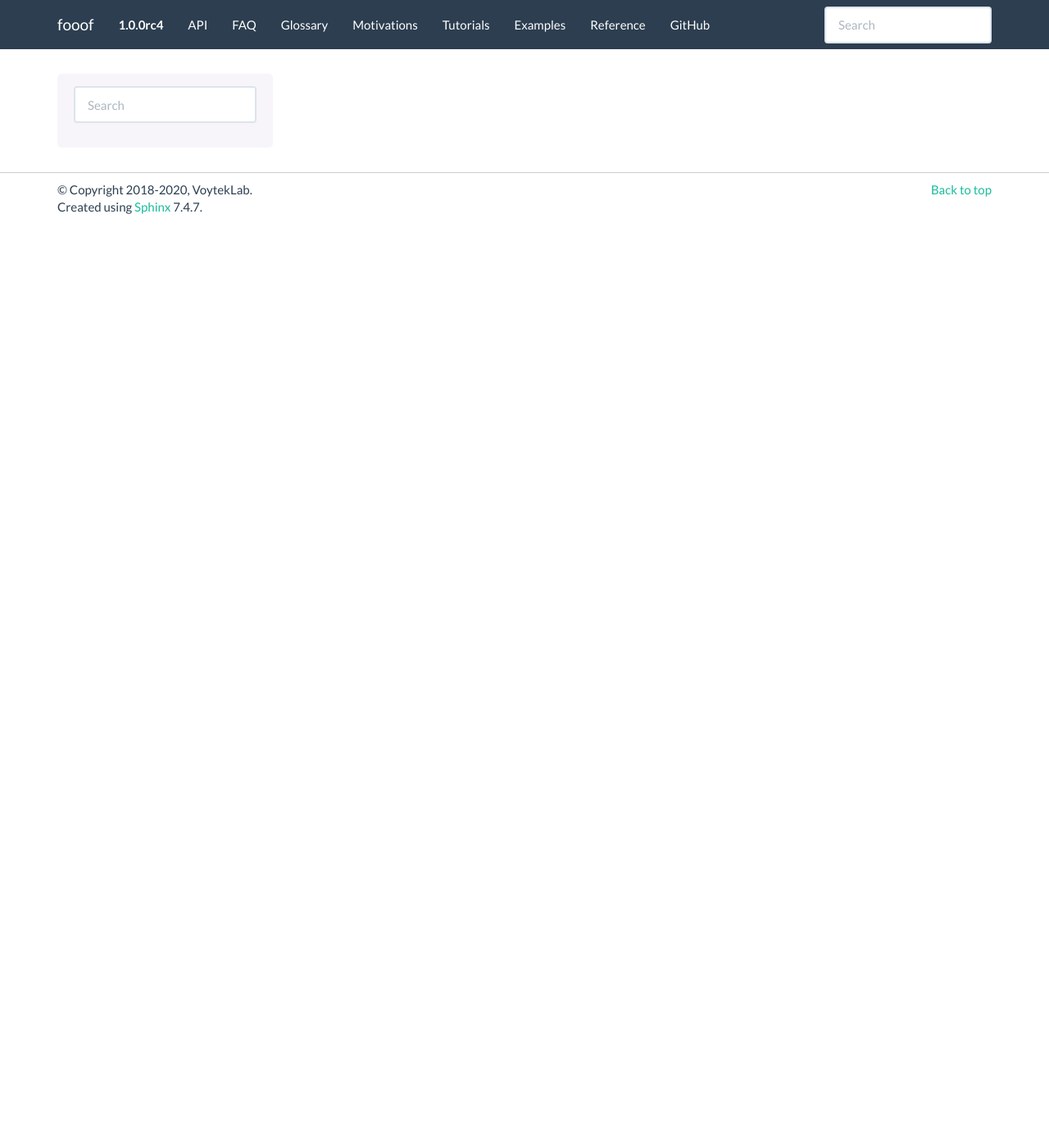
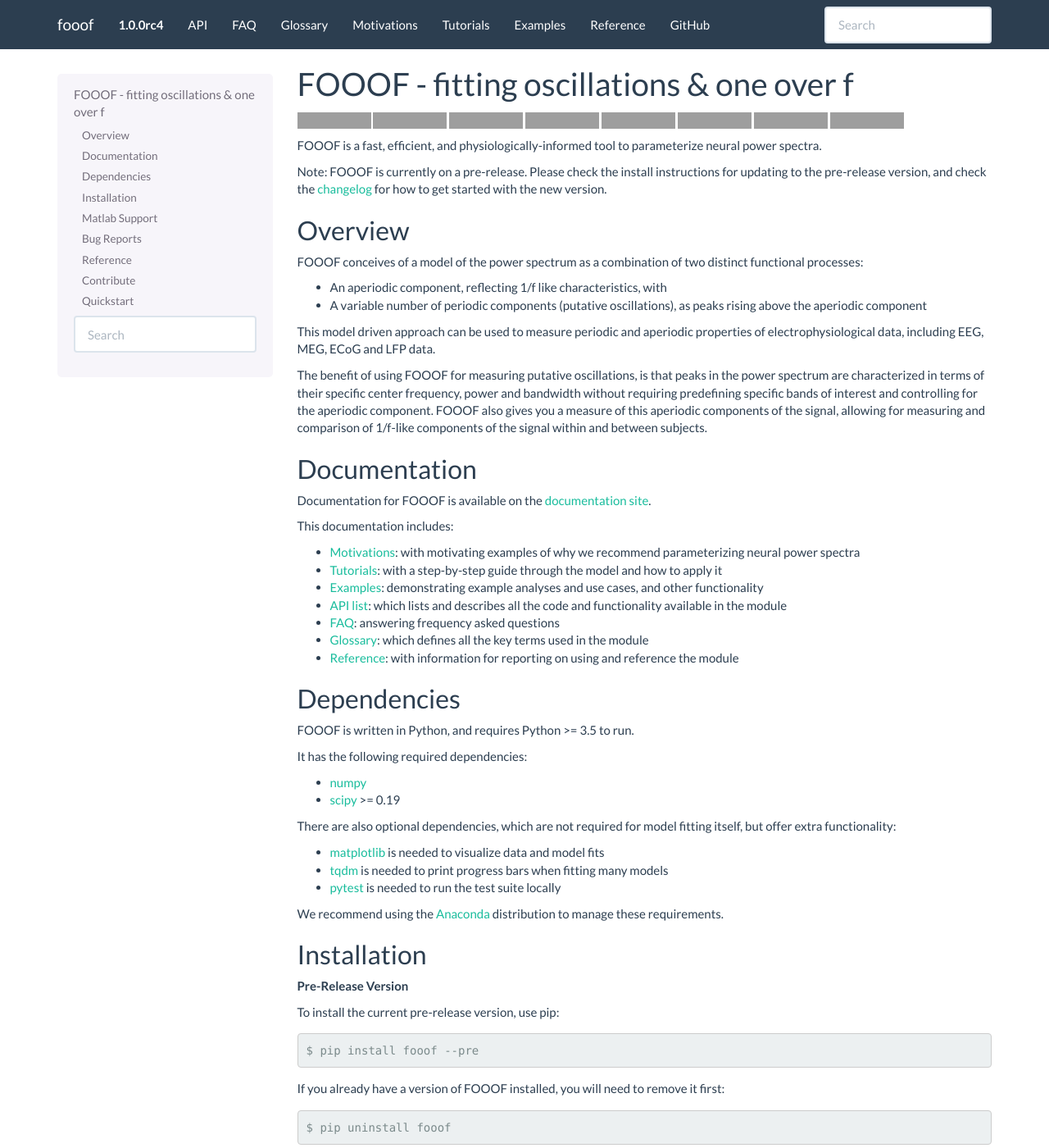
Before and after one commit to fooof-tools/fooof, a Sphinx documentation site: the page built from doc/index.rst, in a window 1280 px wide and 1400 px high. Shown: the whole window at 82% size. Built offline with Sphinx 7.4.7, drawn with Linux system fonts in a browser that asks for light colours; pages that are not in the unit, such as notebooks, are missing from menus; some of the changed text lies outside the part shown; grey boxes are pictures that could not be loaded.

Commit message:
Drop m2r requirement now readme is rst

```diff
--- a/README.rst
+++ b/README.rst
@@ -116,7 +114,7 @@
 
 .. code-block:: shell
 
-    pip install fooof
+    $ pip install fooof
 
 Note that this will install only the core (non-optional) FOOOF requirements.
 
@@ -126,13 +124,13 @@
 
 .. code-block:: shell
 
-    git clone https://github.com/fooof-tools/fooof
+    $ git clone https://github.com/fooof-tools/fooof
 
 To install this cloned copy, move into the directory you just cloned, and run:
 
 .. code-block:: shell
 
-    pip install .
+    $ pip install .
 
 **Editable Version**
 
@@ -140,7 +138,7 @@
 
 .. code-block:: shell
 
-    pip install -e .
+    $ pip install -e .
 
 Matlab Support
 --------------
--- a/doc/conf.py
+++ b/doc/conf.py
@@ -44,7 +44,6 @@
     'sphinx.ext.viewcode',
     'sphinx_gallery.gen_gallery',
     'numpydoc',
-    'm2r'
 ]
 
 # Add any paths that contain templates here, relative to this directory.
@@ -63,7 +62,6 @@
 autodoc_default_options = {
     'members': None,
     'inherited-members': None,
-    #'no-inherited-members': None,
 }
 
 # generate autosummary even if no references
--- a/doc/contents.rst
+++ b/doc/contents.rst
@@ -4,7 +4,6 @@
 .. toctree::
    :maxdepth: 3
 
-   readme_link.rst
    api.rst
    faq.rst
    glossary.rst
--- a/doc/index.rst
+++ b/doc/index.rst
@@ -1,2 +1,2 @@
 
-.. mdinclude:: ../README.md
+.. include:: ../README.rst
--- a/doc/readme_link.rst
+++ /dev/null
@@ -1,4 +0,0 @@
-======
-README
-======
-.. mdinclude:: ../README.md
--- a/requirements-docs.txt
+++ b/requirements-docs.txt
@@ -2,7 +2,6 @@
 sphinx
 sphinx_gallery
 sphinx_bootstrap_theme
-m2r
 numpydoc
 
 # Optional fooof dependencies that are required for documentation
```
Also changed, not shown: other parts of README.rst (+5 -8 lines).
